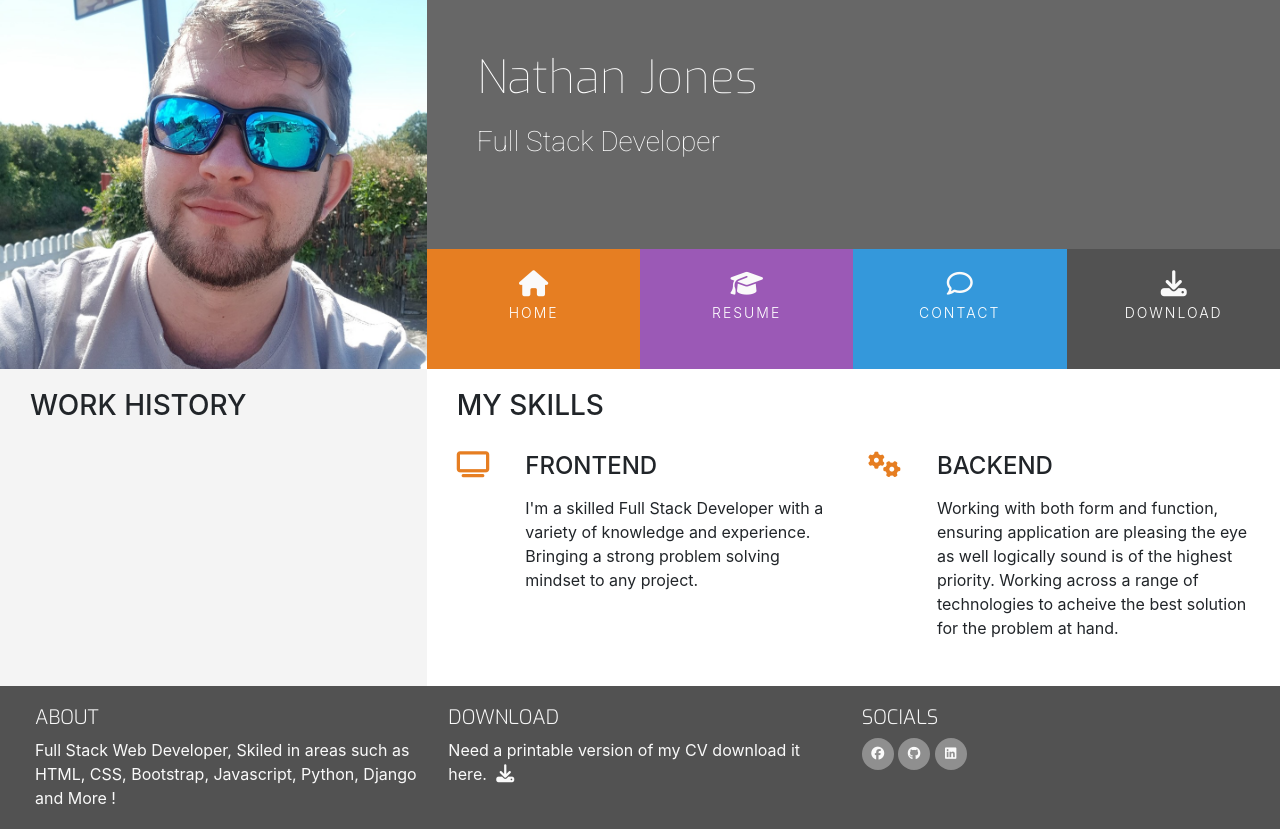
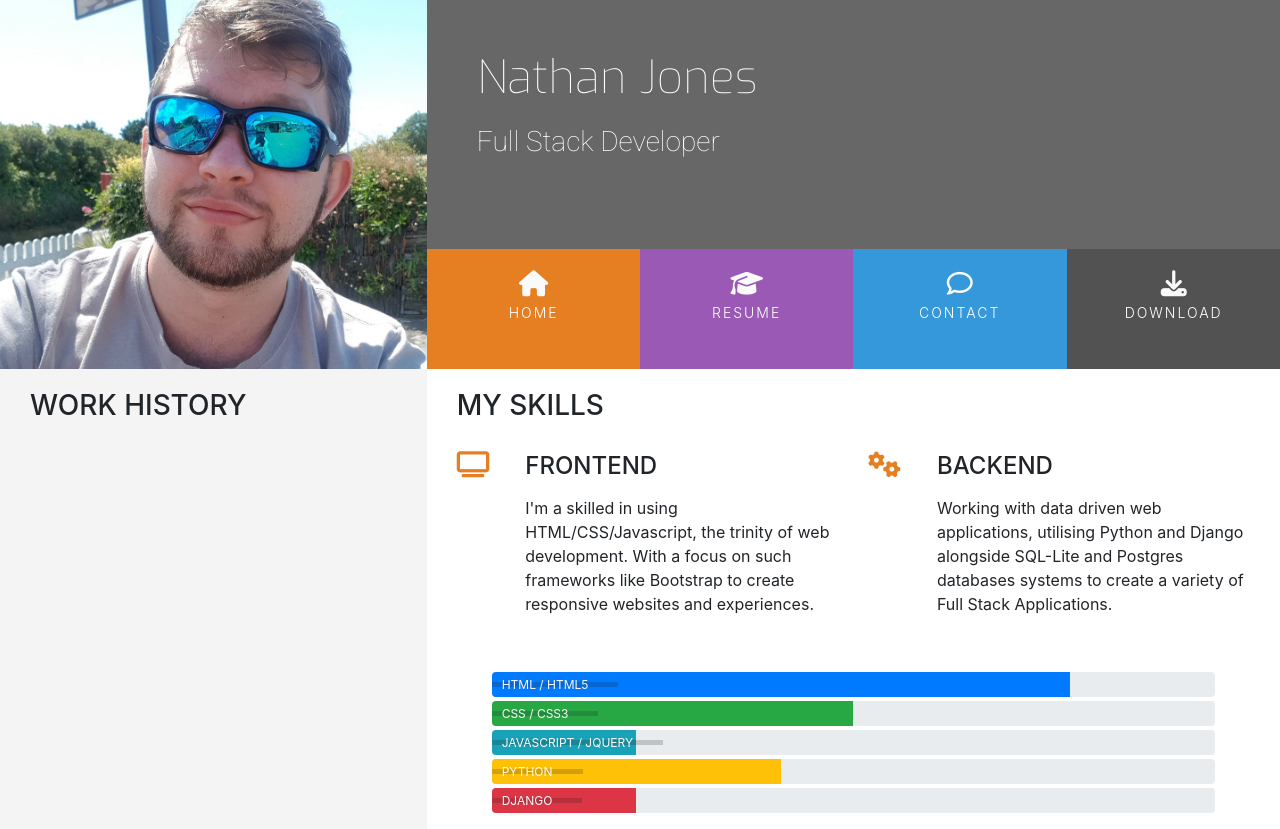
Before and after one commit to NSJ021/Love-Rosie, a plain HTML site: page resume.html in a window 1280 px wide. Shown: the top 829 px of the page. Drawn offline with nearby package versions, Linux system fonts and the light colour scheme.

Commit message:
Add: Completed the skills section, both styling and content

```diff
--- a/assets/css/style.css
+++ b/assets/css/style.css
@@ -216,6 +216,28 @@ header {
     margin-bottom: 30px;
 }
 
+/* ------------------------------------------------ Skills ---------------------------------------- */
+
+/* Progress Bars */
+
+.progress {
+    position: relative;
+    height: 25px;
+    margin-bottom: 4px;
+}
+
+.progress-type {
+    position: absolute;
+    left: 0px;
+    font-weight: 400;
+    padding: 3px 30px 2px 10px;
+    color: #fafafa;
+    background-color: rgba(25, 25, 25, 0.2);
+}
+
+.progress-section {
+    margin: 40px 20px;
+}
 
 /* ------------------------------------------------ Footer ---------------------------------------- */
 
--- a/resume.html
+++ b/resume.html
@@ -82,8 +82,10 @@
                             </div>
                             <div class="col-10">
                                 <h4 class="three-reasons-heading uppercase">FrontEnd</h4>
-                                <p>I'm a skilled Full Stack Developer with a variety of knowledge and experience.
-                                    Bringing a strong problem solving mindset to any project.</p>
+                                <p>
+                                    I'm a skilled in using HTML/CSS/Javascript, the trinity of web development.
+                                    With a focus on such frameworks like Bootstrap to create responsive websites and experiences.
+                                </p>
                             </div>
                         </div>
                     </div>
@@ -94,11 +96,39 @@
                             </div>
                             <div class="col-10">
                                 <h4 class="three-reasons-heading uppercase">BackEnd</h4>
-                                <p>Working with both form and function, ensuring application are pleasing the eye as
-                                    well logically sound is of the highest priority.
-                                    Working across a range of technologies to acheive the best solution for the problem
-                                    at hand.
+                                <p>
+                                    Working with data driven web applications, utilising Python and Django alongside SQL-Lite and Postgres databases systems to
+                                    create a variety of Full Stack Applications.
                                 </p>
+                            </div>
+                        </div>
+                    </div>
+                </div>
+                <div class="row progress-section">
+                    <div class="col">
+                        <div class="progress">
+                            <div class="progress-bar" role="progressbar" aria-valuenow="80" aria-valuemin="0" aria-valuemax="100" style="width:80%;">
+                                <span class="sr-only">80% complete</span><span class="progress-type uppercase">HTML / HTML5</span>
+                            </div>
+                        </div>
+                        <div class="progress">
+                            <div class="progress-bar bg-success" role="progressbar" aria-valuenow="50" aria-valuemin="0" aria-valuemax="100" style="width:50%;">
+                                <span class="sr-only">50% complete</span><span class="progress-type uppercase">CSS / CSS3</span>
+                            </div>
+                        </div>
+                        <div class="progress">
+                            <div class="progress-bar bg-info" role="progressbar" aria-valuenow="20" aria-valuemin="0" aria-valuemax="100" style="width:20%;">
+                                <span class="sr-only">20% complete</span><span class="progress-type uppercase">Javascript / jQuery</span>
+                            </div>
+                        </div>
+                        <div class="progress">
+                            <div class="progress-bar bg-warning" role="progressbar" aria-valuenow="40" aria-valuemin="0" aria-valuemax="100" style="width:40%;">
+                                <span class="sr-only">40% complete</span><span class="progress-type uppercase">Python</span>
+                            </div>
+                        </div>
+                        <div class="progress">
+                            <div class="progress-bar bg-danger" role="progressbar" aria-valuenow="20" aria-valuemin="0" aria-valuemax="100" style="width:20%;">
+                                <span class="sr-only">20% complete</span><span class="progress-type uppercase">Django</span>
                             </div>
                         </div>
                     </div>
```
